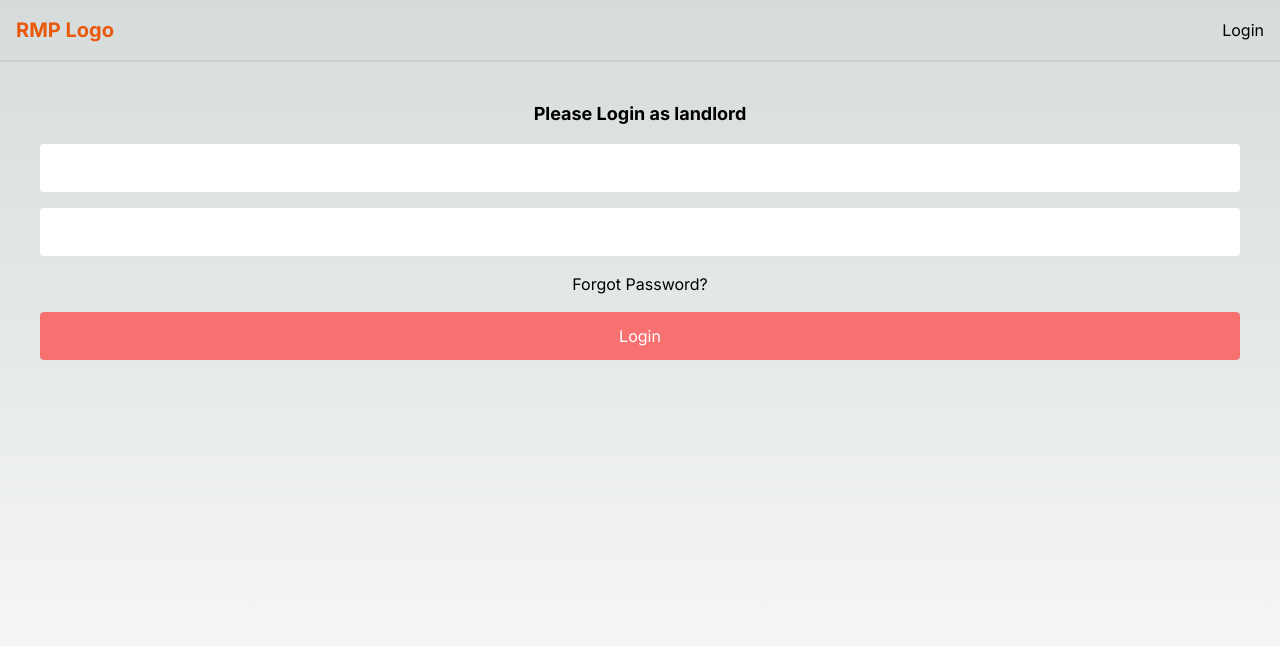
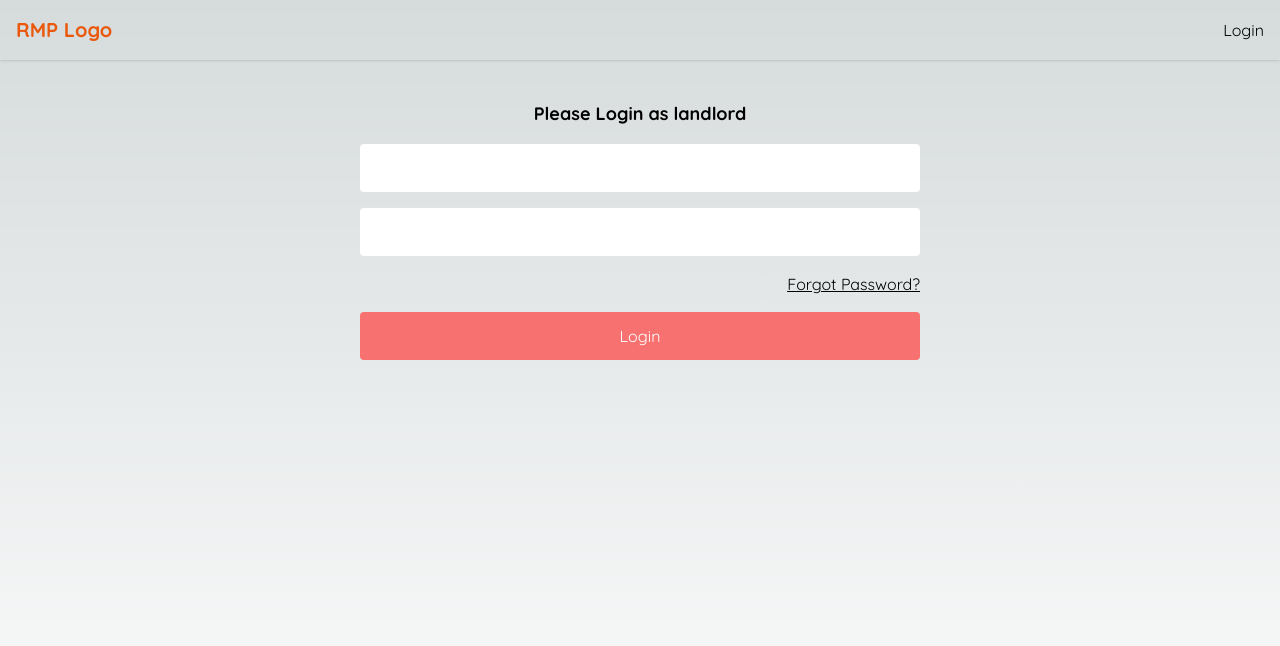
Before and after one commit to 09liweis/RentalManagementPlatform, a Next.js app: page /login in a window 1280 px wide. Shown: the top 646 px of the page. Built offline with nearby package versions, Linux system fonts and the light colour scheme.

Commit message:
[Update] Update the page.js of forgot password

```diff
--- /dev/null
+++ b/app/(home)/forgot_password/page.js
@@ -0,0 +1,44 @@
+import classes from './page.module.css';
+
+export default function ForgotPassword() {
+  return (
+    <div className="flex items-center justify-center min-h-screen bg-gray-100">
+      <div className="bg-white shadow-lg rounded-lg p-8 max-w-md w-full">
+        {/*<img*/}
+        {/*  src="/house-icon.svg"*/}
+        {/*  alt="House Icon"*/}
+        {/*  className="mx-auto mb-4"*/}
+        {/*/>*/}
+        <h2 className="text-2xl font-bold text-gray-900 text-center mb-4">
+          Forgot Password?
+        </h2>
+        <p className="text-gray-600 text-center mb-6">
+          Don't worry, just enter the email address you registered with and we
+          will send you a password reset link.
+        </p>
+        <form className="space-y-4">
+          <div>
+            <input
+              type="email"
+              placeholder="Email"
+              className="w-full p-3 rounded-lg bg-gray-100 border border-gray-300 focus:outline-none focus:ring-2 focus:ring-blue-400"
+            />
+          </div>
+          <div>
+            <button
+              type="submit"
+              className="w-full bg-blue-500 text-white p-3 rounded-lg font-semibold hover:bg-blue-600 transition-colors"
+            >
+              Reset Password
+            </button>
+          </div>
+        </form>
+        <div className="text-center mt-6">
+          <a href="/login" className="text-blue-500 hover:underline">
+            Go back to login
+          </a>
+        </div>
+      </div>
+    </div>
+  );
+}
--- a/app/(home)/layout.tsx
+++ b/app/(home)/layout.tsx
@@ -1,9 +1,9 @@
 import type { Metadata } from "next";
-import { Inter } from "next/font/google";
+// import { Inter } from "next/font/google";
 import "@/app/globals.css";
 import Link from "next/link";
 
-const inter = Inter({ subsets: ["latin"] });
+// const inter = Inter({ subsets: ["latin"] });
 
 export const metadata: Metadata = {
   title: "Rental Management Platform",
@@ -17,7 +17,8 @@ export default function RootLayout({
 }>) {
   return (
     <html lang="en">
-      <body className={inter.className}>
+      {/*className={inter.className}*/}
+      <body >
         <header className="p-4 shadow flex justify-between items-center">
           <a className="font-bold text-orange-600 text-xl">RMP Logo</a>
           <nav>
--- /dev/null
+++ b/app/(home)/login/page.module.css
@@ -0,0 +1,4 @@
+.link {
+    text-decoration: underline;
+    text-align: right;
+}
--- a/app/(home)/login/page.tsx
+++ b/app/(home)/login/page.tsx
@@ -2,6 +2,8 @@
 import { Router, useRouter } from "next/router";
 import { useState } from "react";
 import Link from "next/link";
+
+import classes from './page.module.css';
 
 function Login() {
   const [loggedInUser, setLoggedInUser] = useState(null);
@@ -28,7 +30,7 @@ function Login() {
   };
 
   return (
-    <section className="gap-4 p-10 flex flex-col justify-center text-center">
+    <section className="w-1/2 mx-auto gap-4 p-10 flex flex-col justify-center text-center">
       <h1 className="font-bold text-lg">Please Login as landlord</h1>
       <input
         className="p-3 rounded"
@@ -42,8 +44,8 @@ function Login() {
         onChange={(e) => setPassword(e.target.value)}
       />
 
-      <nav>
-        <Link href={'/forgot-password'}>Forgot Password?</Link>
+      <nav className={classes.link}>
+        <Link href={'/forgot_password'}>Forgot Password?</Link>
       </nav>
 
       <button
--- a/app/globals.css
+++ b/app/globals.css
@@ -1,3 +1,9 @@
+@import url('https://fonts.googleapis.com/css2?family=Quicksand:wght@400;600;700&family=Montserrat:wght@400;700&display=swap');
+
+html,body,*{
+  font-family: 'Quicksand', sans-serif;
+}
+
 @tailwind base;
 @tailwind components;
 @tailwind utilities;
```
Also changed, not shown: app/(home)/forgot_password/page.module.css (added), app/(home)/page.module.css (added).
